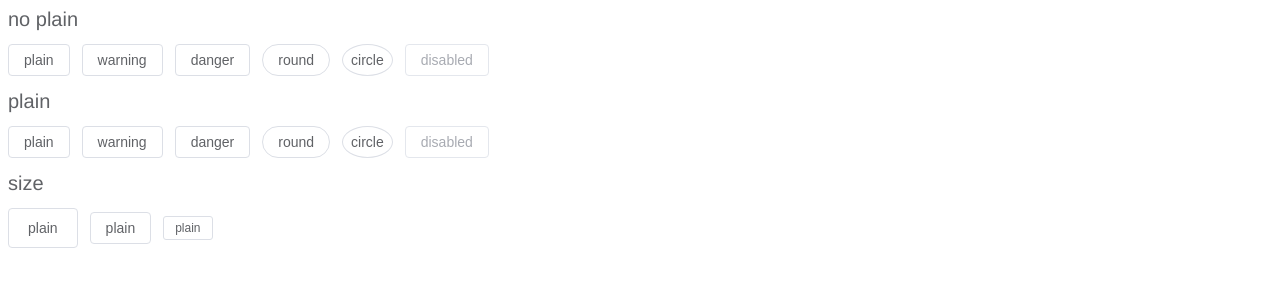
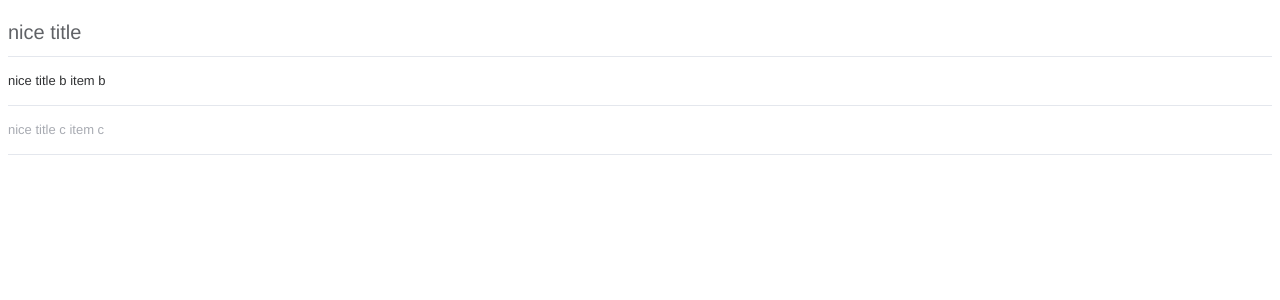
Before and after one commit to Snowingtree/My_Components, a Vue app: page / in a window 1280 px wide. Shown: the top 300 px of the page. Built offline with nearby package versions, Linux system fonts and the light colour scheme; the HTML template or start-up script is replaced by a standard one.

Commit message:
feat: 新增Collapse组件
该组件主要是点击title进行内容区域的展开与折叠，主要实现数据传递、数据双向绑定以及展开与折叠的动画效果。

```diff
--- a/src/App.vue
+++ b/src/App.vue
@@ -1,4 +1,6 @@
 <template>
+    <!-- Button 组件展示 -->
+    <!-- <div>
     <h1>no plain</h1>
     <div>
         <Button type = "success">plain</Button>
@@ -21,10 +23,36 @@
     <Button type = "success" size = "large">plain</Button>
     <Button type = "success" >plain</Button>
     <Button type = "success" size = "small">plain</Button>
+    </div> -->
+
+    <!-- Collapse 组件展示 -->
+    <div>
+        <Collapse v-model = "modelValue">
+            <CollapseItem name="a">
+                <template v-slot:title>
+                    <h1>nice title</h1>
+                </template>
+                <h1>headline title</h1>
+                <div>this is content a aaa</div>
+            </CollapseItem>
+
+            <CollapseItem name="b" title="nice title b item b">
+                <div>this is content b bbb</div>
+            </CollapseItem>
+
+            <CollapseItem name="c" title="nice title c item c" disabled>
+                <div>this is content c ccc</div>
+            </CollapseItem>
+        </Collapse>
+    </div>
 </template>
 
 <script setup lang="ts">
     import Button from './components/Button/Button.vue';
+    import Collapse from './components/Collapse/Collapse.vue';
+    import CollapseItem from './components/Collapse/CollapseItem.vue';
+    import type {NameType} from "./components/Collapse/types"
+
     import {ref,onMounted} from "vue"
     import type { ButtonInstance } from './components/Button/types';
 
@@ -34,8 +62,15 @@
     let _ref = ref<ButtonInstance | null>(null);
 
     onMounted(()=>{
-        console.log(_ref.value?.ref)
+        // console.log(_ref.value?.ref)
     })
+    const modelValue = ref<NameType[]>([]);
+
+    // setTimeout(()=>{
+    //     modelValue.value = ["a","b","c"];
+    // },3000);
+
+
 </script>
 
 <style scoped>
--- /dev/null
+++ b/src/components/Collapse/Collapse.vue
@@ -0,0 +1,68 @@
+<template>
+    <div>
+        <!-- 父组件标签中的内容展示 -->
+        <slot></slot>
+    </div>
+</template>
+
+<script lang="ts">
+export default {
+    name: 'WMCollapse'
+}
+</script>
+
+<script setup lang="ts">
+    import {provide, ref, watch} from "vue";
+    import type {NameType,CollapseProps,CollapesEmits} from "./types";
+    import {collapsecontextkey} from "./types"
+
+    // 接受父组件的参数和事件
+    const props = defineProps<CollapseProps>();
+    const emits = defineEmits<CollapesEmits>();
+    // 用于存储需要展开的对象
+    const activeName = ref<NameType[]>(props.modelValue);
+    // 监听props.modelValue，防止在外部发生异步变化
+    watch(()=>props.modelValue,(newValue)=>{
+        // 对于外部传过来的数据，必须用函数式返回属性
+        activeName.value = newValue
+    })
+
+    // 传给子组件，用于获取子组件的name判断是否展开
+    // 用来实现当前的Collapse接下来应该是折叠还是展开
+    const handleItemClick = (item:NameType)=>{
+        if(props.accordion === true){
+            activeName.value = [activeName.value[0] === item ? "" : item]
+        }else{
+            const index = activeName.value.indexOf(item);
+            // console.log(index)
+
+            if(index !== -1){
+                // 找到了，展开变为折叠
+                // console.log("splice")
+                activeName.value.splice(index,1);
+            }else{
+                // 没找到，折叠变为展开
+                // console.log("push")
+                activeName.value.push(item);
+            }
+        }
+
+        emits("update:modelValue",activeName.value);
+        emits("change",activeName.value);
+    }
+
+    // 给后代组件传递
+    provide(collapsecontextkey,{
+        activeName:activeName,
+        handleItemClick:handleItemClick,
+    });
+
+    // 实现手风琴特效，即每次只能打开一个
+    if(props.accordion === true && props.modelValue.length > 1){
+        console.log("初始值赋值错误，一次只能打开一个")
+    }
+</script>
+
+<style>
+
+</style>
--- /dev/null
+++ b/src/components/Collapse/CollapseItem.vue
@@ -0,0 +1,89 @@
+<template>
+    <div
+        class="wm-collapse-item"
+        :class="{
+            'is-disabled':disabled,
+        }"
+    >
+        <div class="wm-collapse-item__header"
+            :class="{
+                'is-active':isShowItem,
+                'is-disabled':disabled,
+            }"
+            :id="`item-header-${name}`"
+            @click="handleClick"
+        >
+            <!-- 对于具名插槽，如果没有传入，那就就会自动渲染插槽里面的内容，例如title -->
+            <slot name="title">{{ title }}</slot>
+        </div>
+        <Transition name="slide"
+            v-on="transitionEvents"
+        >
+            <div class="wm-collapse-item__warpper" v-show="isShowItem">
+                <div class="wm-collapse-item__content" :id="`item-content-${name}`">
+                <slot></slot>
+                </div>
+            </div>
+        </Transition>
+
+    </div>
+</template>
+
+<script lang="ts">
+export default {
+    name:"WMCollapseItem",
+}
+</script>
+
+<script setup lang="ts">
+    import { inject ,computed, Transition} from "vue";
+    import type {CollapseItemProps} from "./types"
+    import {collapsecontextkey} from "./types"
+
+    const props = defineProps<CollapseItemProps>()
+
+    const collapsecontext = inject(collapsecontextkey);
+
+    // 计算是否展示content
+    let isShowItem = computed(()=>{
+        return collapsecontext?.activeName.value.includes(props.name);
+    })
+
+    // 进行包装，如果处于禁用，就不管，否则就进行状态修改(折叠/展开)
+    const handleClick = ()=>{
+        if(props.disabled){
+            return;
+        }
+        // 状态修改
+        collapsecontext?.handleItemClick(props.name);
+    }
+
+    const transitionEvents : Record<string,(el:HTMLElement)=>void> = {
+        beforeEnter(el){
+            el.style.height = "0px";
+            el.style.overflow = "hidden";
+        },
+        enter(el){
+            el.style.height = `${el.scrollHeight}px`;
+        },
+        afterEnter(el){
+            el.style.height = "";
+            el.style.overflow = "";
+        },
+        beforeLeave(el){
+            el.style.height = `${el.scrollHeight}px`;
+            el.style.overflow = "hidden";
+        },
+        Leave(el){
+            el.style.height = "0px";
+        },
+        afterLeave(el){
+            el.style.height = "";
+            el.style.overflow = "";
+        }
+    }
+
+</script>
+<style scoped>
+
+</style>
--- /dev/null
+++ b/src/components/Collapse/style.css
@@ -0,0 +1,59 @@
+/* 基础的样式 */
+.wm-collapse-item{
+    --wm-collapse-border-color: var(--wm-border-color-light);
+    --wm-collapse-header-height: 48px;
+    --wm-collapse-header-bg-color: var(--wm-fill-color-blank);
+    --wm-collapse-header-text-color: var(--wm-text-color-primary);
+    --wm-collapse-header-font-size: 13px;
+    --wm-collapse-content-bg-color: var(--wm-fill-color-blank);
+    --wm-collapse-content-font-size: 13px;
+    --wm-collapse-content-text-color: var(--wm-text-color-primary);
+    --wm-collapse-disabled-text-color: var(--wm-disabled-text-color);
+    --wm-collapse-disabled-border-color: var(--wm-border-color-lighter);
+    /* border-top: 1px solid var(--wm-collapse-border-color);
+    border-bottom: 1px solid var(--wm-collapse-border-color); */
+}
+
+.wm-collapse-item__header {
+  display: flex;
+  align-items: center;
+  justify-content: space-between;
+  height: var(--wm-collapse-header-height);
+  line-height: var(--wm-collapse-header-height);
+  background-color: var(--wm-collapse-header-bg-color);
+  color: var(--wm-collapse-header-text-color);
+  cursor: pointer;
+  font-size: var(--wm-collapse-header-font-size);
+  font-weight: 500;
+  /* transition: border-bottom-color var(--wm-transition-duration); */
+  /* 主要用来移除元素获得焦点或被选中时默认显示的外轮廓线 */
+  outline: none;
+  border-bottom: 1px solid var(--wm-collapse-border-color);
+
+  &.is-disabled {
+    color: var(--wm-collapse-disabled-text-color);
+    cursor: not-allowed;
+    background-image: none;
+  }
+
+  &.is-active {
+    border-bottom-color: transparent;
+  }
+}
+
+.wm-collapse-item__content {
+  will-change: height;
+  background-color: var(--wm-collapse-content-bg-color);
+  overflow: hidden;
+  box-sizing: border-box;
+  font-size: var(--wm-collapse-content-font-size);
+  color: var(--wm-collapse-content-text-color);
+  border-bottom: 1px solid var(--wm-collapse-border-color);
+  padding-bottom: 25px;
+}
+
+.slide-enter-active,
+.slide-leave-active{
+    /* transition: 要过渡的属性 持续时间 速度曲线; */
+    transition: height 1s ease-in-out;
+}
--- /dev/null
+++ b/src/components/Collapse/types.ts
@@ -0,0 +1,29 @@
+import type {Ref,InjectionKey} from "vue"
+
+export type NameType = string | number;
+
+// 给CollapseItem接受数据的规则
+export type CollapseItemProps = {
+    name:NameType,
+    title?:string,
+    disabled?:boolean,
+}
+
+// 定义Collapse传入CollapseItem的数据
+export interface CollapseContext{
+    activeName:Ref<NameType[]>,
+    handleItemClick:(item:NameType)=>void,
+}
+
+// 由于需要使用provide给后代传递数据，所以需要独一无二的key，这里用Symbol
+export const collapsecontextkey = Symbol("CollapseContext") as InjectionKey<CollapseContext>;
+
+// 实现自己组件的v-model
+export interface CollapseProps{
+    modelValue:NameType[],
+    accordion?:boolean,
+}
+export interface CollapesEmits{
+    (e:"update:modelValue",value:NameType[]):void,
+    (e:"change",value:NameType[]):void,
+}
--- a/src/styles/index.css
+++ b/src/styles/index.css
@@ -1,3 +1,4 @@
 @import "./vars.css";
 @import "./reset.css";
 @import "./../components/Button/style.css";
+@import "./../components/Collapse/style.css";
```
Also changed, not shown: 2 other files (tests, documents, lock files or other folders).
